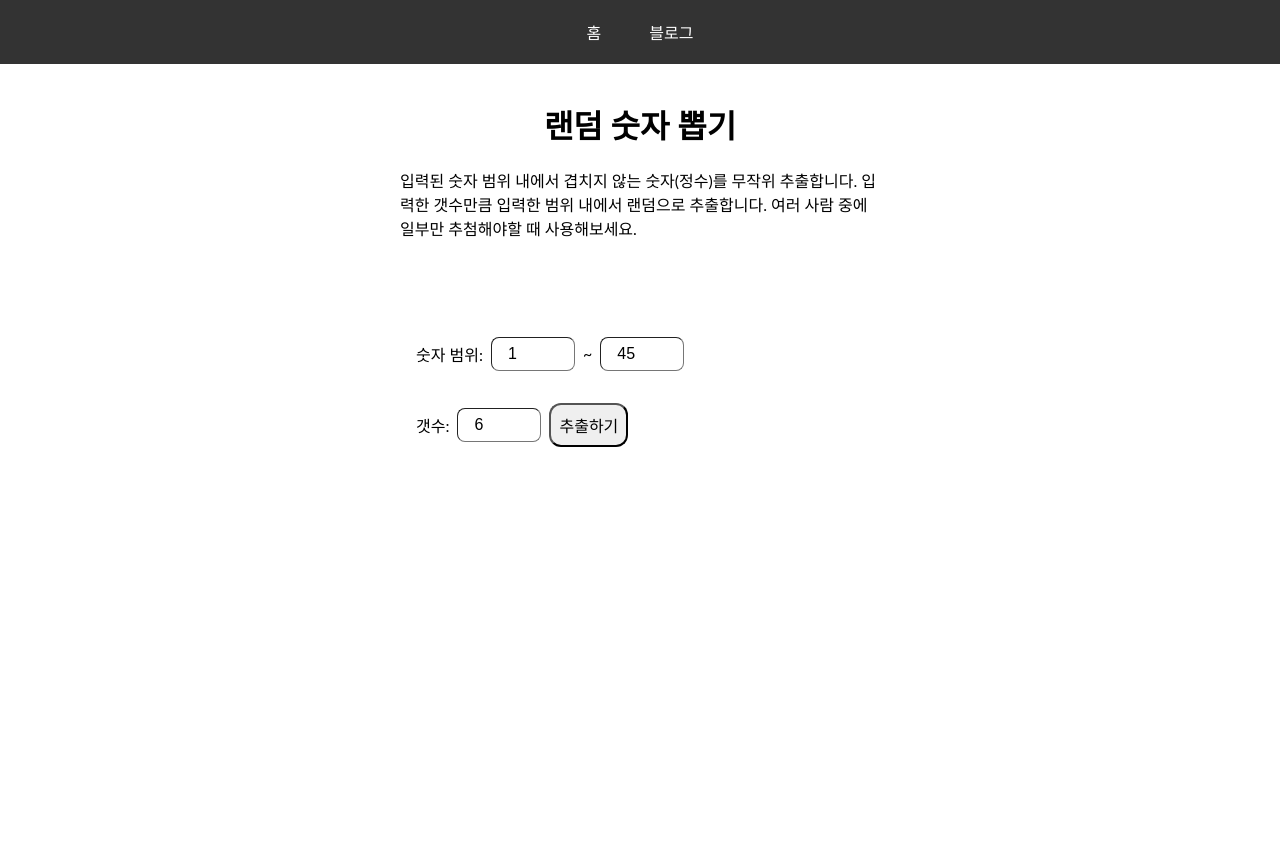
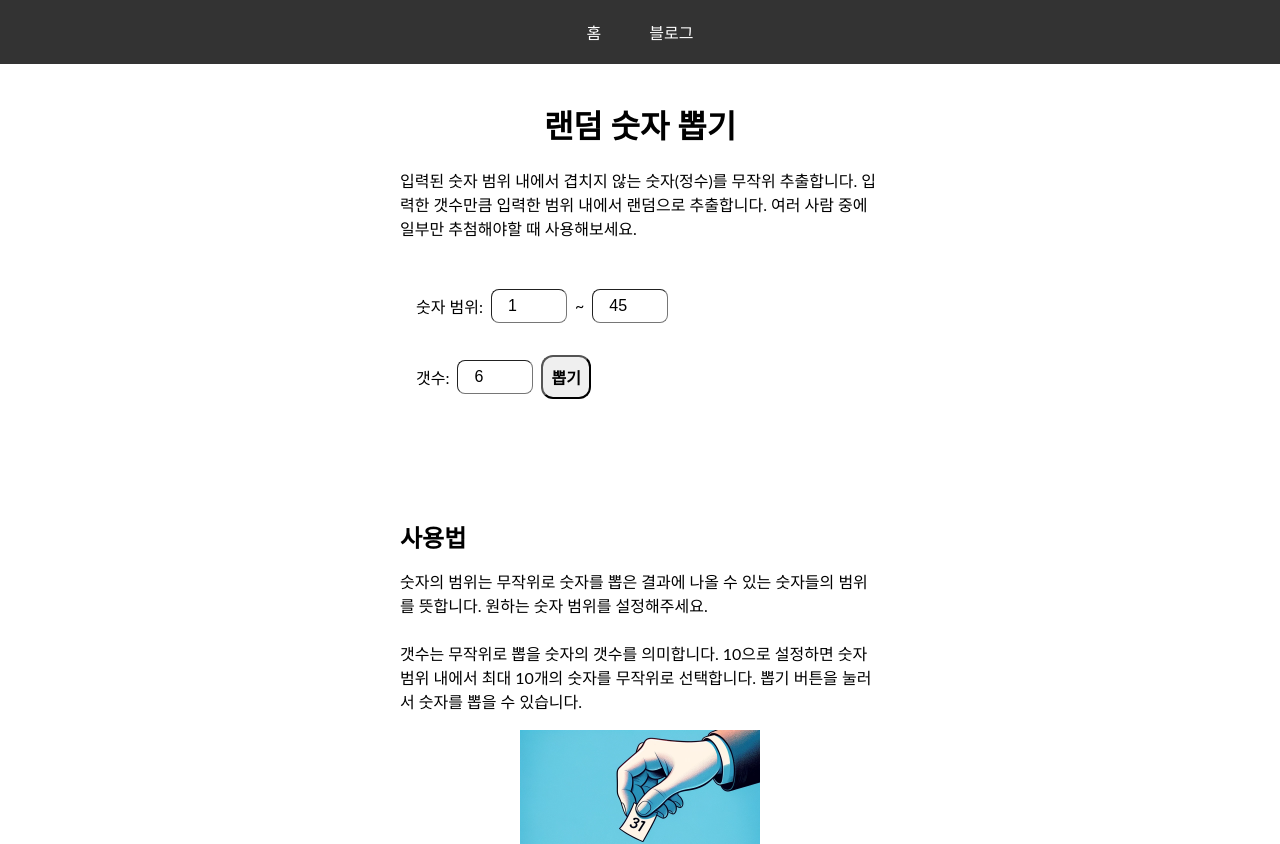
Before and after one commit to zziri/app, a Next.js app: page /extractor/random in a window 1280 px wide. Shown: the top 844 px of the page. Before the commit the page ends 800 px from the top, so only its background shows below. Built offline with nearby package versions, Linux system fonts and the light colour scheme.

Commit message:
[dev/random-pick] UI 변경 및 Article

```diff
--- a/src/components/extractor/random/RandomExtractorFunction.tsx
+++ b/src/components/extractor/random/RandomExtractorFunction.tsx
@@ -40,7 +40,7 @@ export default function RandomExtractorFunction() {
         <div className="input count">
             <span>갯수:</span>
             <input type="number" value={count} onChange={onChangeCount}/>
-            <button onClick={onClickExtract}>추출하기</button>
+            <button onClick={onClickExtract}>뽑기</button>
         </div>
         <div className="result">
           <span>
@@ -70,9 +70,10 @@ export default function RandomExtractorFunction() {
         }
         .result span {
           font-size: 2rem;
+          font-weight: bold;
         }
         input {
-          max-width: 4rem;
+          max-width: 3.5rem;
           height: 1rem;
           border-radius: 0.5rem;
           border-width: 0.1rem;
@@ -84,6 +85,7 @@ export default function RandomExtractorFunction() {
           border-radius: 0.75rem;
           padding: 0.5rem;
           text-align: center;
+          font-weight: bold;
         }
       `}</style>
     </>
--- /dev/null
+++ b/src/data/extractor/randomData.tsx
@@ -0,0 +1,21 @@
+import Article from "@/types/Article";
+import randomExtractImage from '@/../public/images/random-extract-numbers.png';
+
+const randomArticleList: Array<Article> = [
+  {
+    subtitle: '사용법',
+    contents: (
+      <>
+        <article>
+          숫자의 범위는 무작위로 숫자를 뽑은 결과에 나올 수 있는 숫자들의 범위를 뜻합니다. 원하는 숫자 범위를 설정해주세요.
+          <br /><br />
+          갯수는 무작위로 뽑을 숫자의 갯수를 의미합니다. 10으로 설정하면 숫자 범위 내에서 최대 10개의 숫자를 무작위로 선택합니다. 뽑기 버튼을 눌러서 숫자를 뽑을 수 있습니다.
+        </article>
+      </>
+    ),
+    imageSrc: randomExtractImage,
+    imageAlt: '랜덤 숫자 뽑기'
+  },
+]
+
+export { randomArticleList };
--- a/src/pages/extractor/random.tsx
+++ b/src/pages/extractor/random.tsx
@@ -4,6 +4,7 @@ import SeoArticle from "@/components/common/SeoArticle";
 import SeoHead from "@/components/common/SeoHead";
 import Title from "@/components/common/Title";
 import RandomExtractorFunction from "@/components/extractor/random/RandomExtractorFunction";
+import { randomArticleList } from "@/data/extractor/randomData";
 
 export default function RandomExtractorPage() {
   const title = '랜덤 숫자 뽑기';
@@ -19,8 +20,7 @@ export default function RandomExtractorPage() {
       <Description content={description} />
       <EmptyDiv height={"2rem"} />
       <RandomExtractorFunction />
-      <EmptyDiv height={"5rem"} />
-      <SeoArticle list={[]}/>
+      <SeoArticle list={randomArticleList}/>
     </>
   );
 }
```
Also changed, not shown: public/images/random-extract-numbers.png (added).
